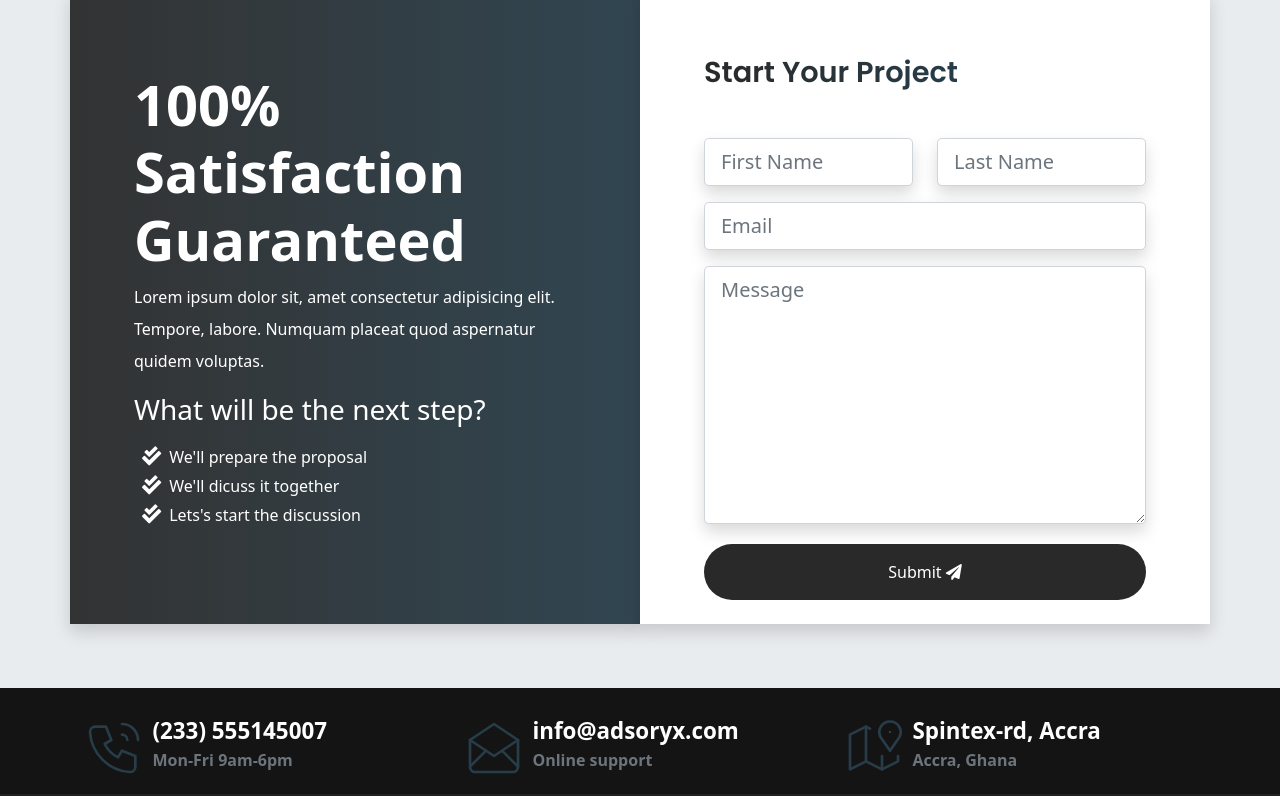
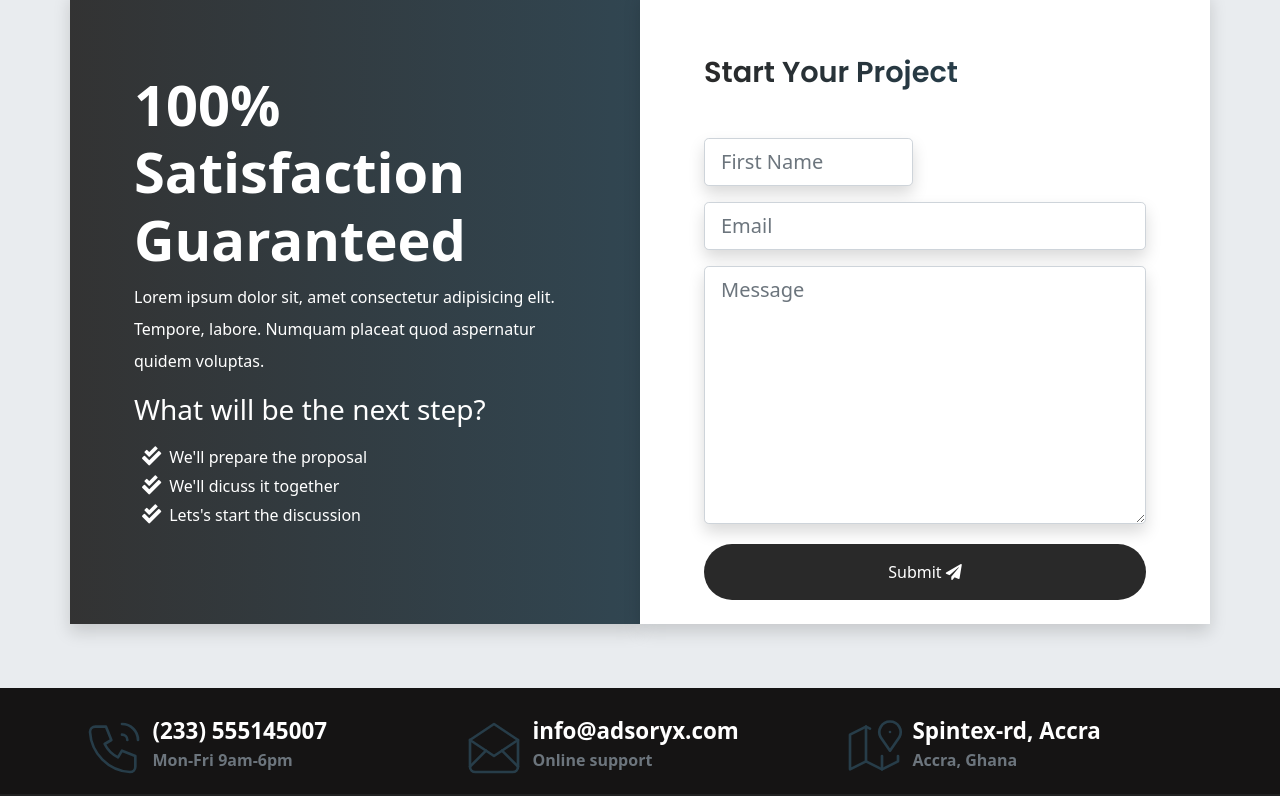
Before and after one commit to cwaku/Adsoryx-, a website: page index.html in a window 1280 px wide. Shown: the part 7720-8516 px from the top of the page. Drawn offline with nearby package versions, Linux system fonts and the light colour scheme; a script that the page names is missing.

Commit message:
fix form

```diff
--- a/index.html
+++ b/index.html
@@ -594,13 +594,15 @@
           <div class="col-12 col-lg-6 bg-white shadow p-3">
           <div class="form w-100 pb-2">
               <h4 class="display-6--title mb-5">Start Your project</h4>
-              <form action="" class="row" netlify>
+              <form action="" method="POST" class="row" netlify>
                   <div class="col-lg-6 col-md-6 mb-3">
                       <input type="text" name="name" placeholder="First Name" id="inputFirstName" class="shadow form-control-lg form-control">
                   </div>
+                  <!--
                   <div class="col-lg-6 col-md-6 mb-3">
-                      <input type="text" name="name" placeholder="Last Name" id="inputLasttName" class="shadow form-control-lg form-control">
+                      <input type="text" placeholder="Last Name" id="inputLasttName" class="shadow form-control-lg form-control">
                   </div>
+                  -->
                   <div class="col-lg-12 mb-3">
                       <input type="email" name="email" placeholder="Email" id="email" class="shadow form-control-lg form-control">
                     </div>
```
